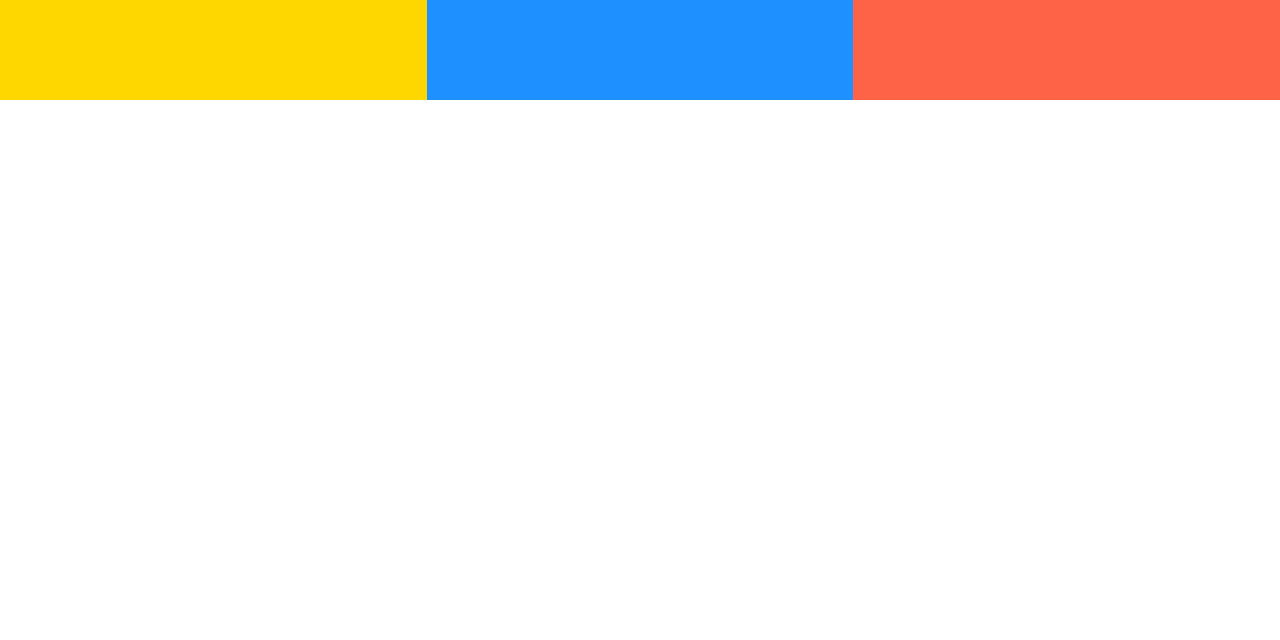
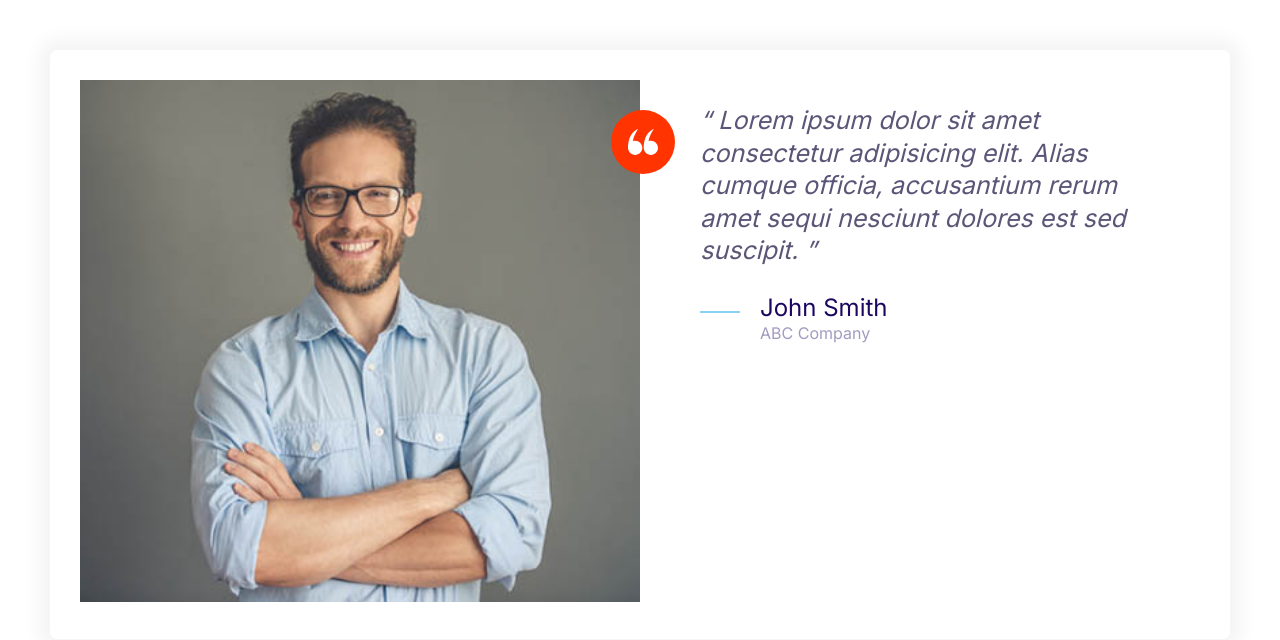
Before and after one commit to aman-tanwar/Moshify, a plain HTML site: page index.html in a window 1280 px wide. Drawn offline with Linux system fonts and the light colour scheme.

Commit message:
Build testimonial component and refactoring.

```diff
--- a/index.html
+++ b/index.html
@@ -14,11 +14,38 @@
     <link rel="stylesheet" href="/styles/normalize.css" />
     <link rel="stylesheet" href="/styles/styles.css" />
   </head>
-  <body>
-    <div class="grid grid--1x3">
-      <div style="height: 100px; background: gold;"></div>
-      <div style="height: 100px; background: dodgerblue;"></div>
-      <div style="height: 100px; background: tomato;"></div>
+  <body style="padding: 5rem">
+    <div class="card testimonial">
+      <div class="grid grid--1x2">
+        <div class="testimonial__image">
+          <img src="/images/testimonial.jpg" alt="A happy, smiling customer" />
+          <span class="icon-container icon-container--accent">
+            <svg class="icon icon--primary icon--white icon--small">
+              <use xlink:href="images/sprite.svg#quotes"></use>
+            </svg>
+          </span>
+        </div>
+        <blockquote class="quote">
+          <p class="quote__text">
+            Lorem ipsum dolor sit amet consectetur adipisicing elit. Alias
+            cumque officia, accusantium rerum amet sequi nesciunt dolores est
+            sed suscipit.
+          </p>
+          <footer>
+            <div class="media">
+              <div class="media__image">
+                <svg class="icon icon--primary quote__line">
+                  <use xlink:href="images/sprite.svg#line"></use>
+                </svg>
+              </div>
+              <div class="media__body">
+                <h3 class="media__title quote__author">John Smith</h3>
+                <p class="quote__organization">ABC Company</p>
+              </div>
+            </div>
+          </footer>
+        </blockquote>
+      </div>
     </div>
   </body>
 </html>
--- a/styles/styles.css
+++ b/styles/styles.css
@@ -168,8 +168,17 @@ a {
   height: 40px;
 }
 
+.icon--small {
+  width: 30px;
+  height: 30px;
+}
+
 .icon--primary {
   fill: var(--color-primary);
+}
+
+.icon--white {
+  fill: #fff;
 }
 
 .icon-container {
@@ -180,6 +189,10 @@ a {
   display: inline-flex;
   justify-content: center;
   align-items: center;
+}
+
+.icon-container--accent {
+  background-color: var(--color-accent);
 }
 
 /* Buttons */
@@ -337,7 +350,7 @@ a {
   margin-bottom: 2rem;
 }
 
-.plan--popular .card__header{
+.plan--popular .card__header {
   position: relative;
 }
 
@@ -406,7 +419,7 @@ a {
 
 .quote__organization {
   color: var(--color-headings);
-  opacity: .4;
+  opacity: 0.4;
   font-size: 2rem;
   font-style: normal;
 }
@@ -446,3 +459,47 @@ a {
     grid-template-columns: repeat(3, 1fr);
   }
 }
+
+/* Testimonial */
+.testimonial {
+  padding: 3rem;
+}
+
+.testimonial__image {
+  position: relative;
+  margin: 3rem;
+}
+
+.testimonial__image > img {
+  width: 100%;
+}
+
+.testimonial__image > .icon-container {
+  position: absolute;
+  top: 3rem;
+  right: -35px;
+}
+
+.testimonial .quote__text {
+  font-size: 2.5rem;
+}
+
+.testimonial .quote__author {
+  font-size: 2rem;
+}
+
+@media screen and (min-width: 768px) {
+  .testimonial .quote,
+  .testimonial .quote__author {
+    font-size: 2.4rem;
+  }
+
+  .testimonial .quote {
+    margin-left: 6rem;
+  }
+
+  .testimonial__image {
+    position: relative;
+    margin: 0;
+  }
+}
```
Also changed, not shown: components/icons.html (+1 -1 lines), components/testimonial.html (added, +31 -0 lines), images/testimonial.jpg (added).
